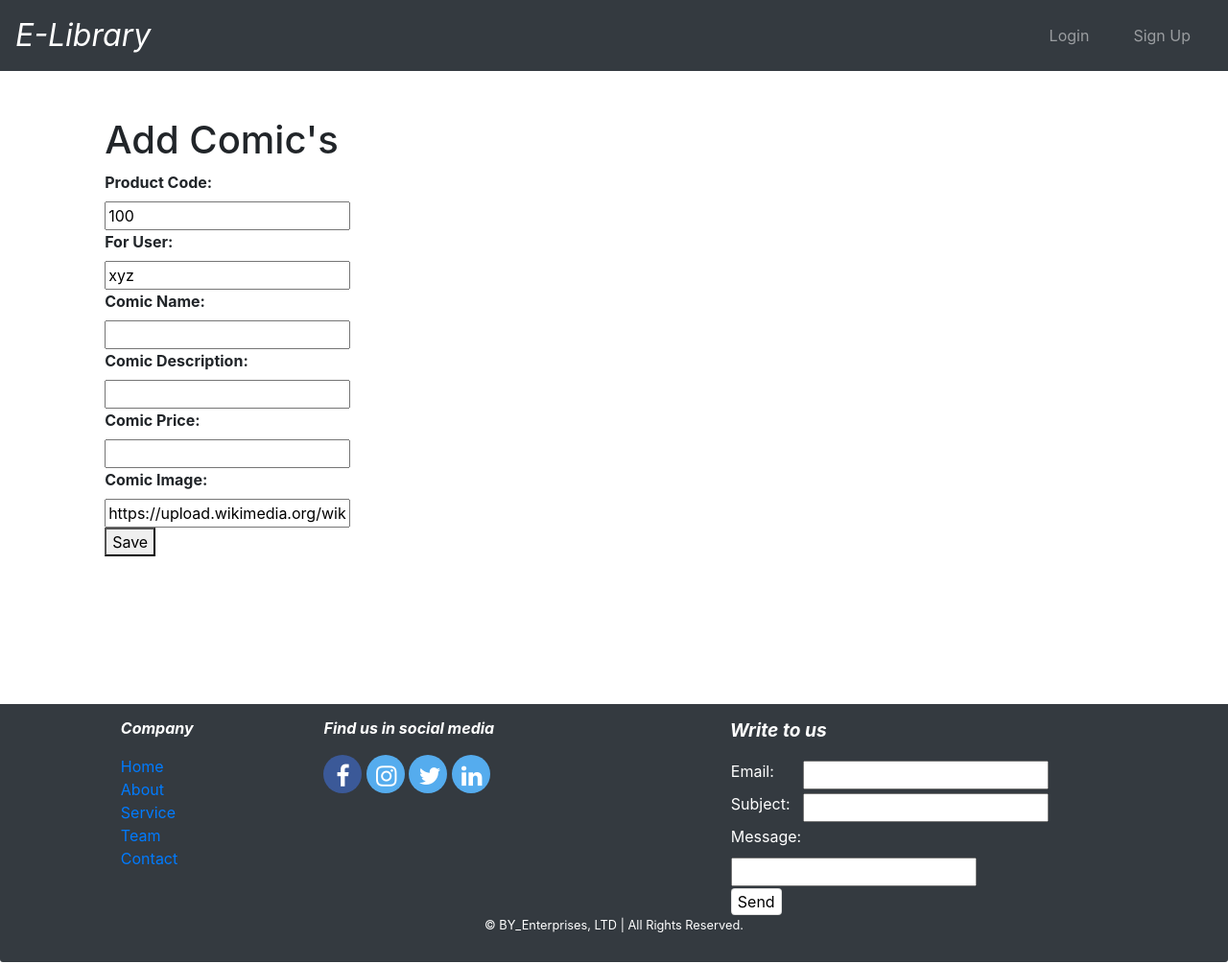
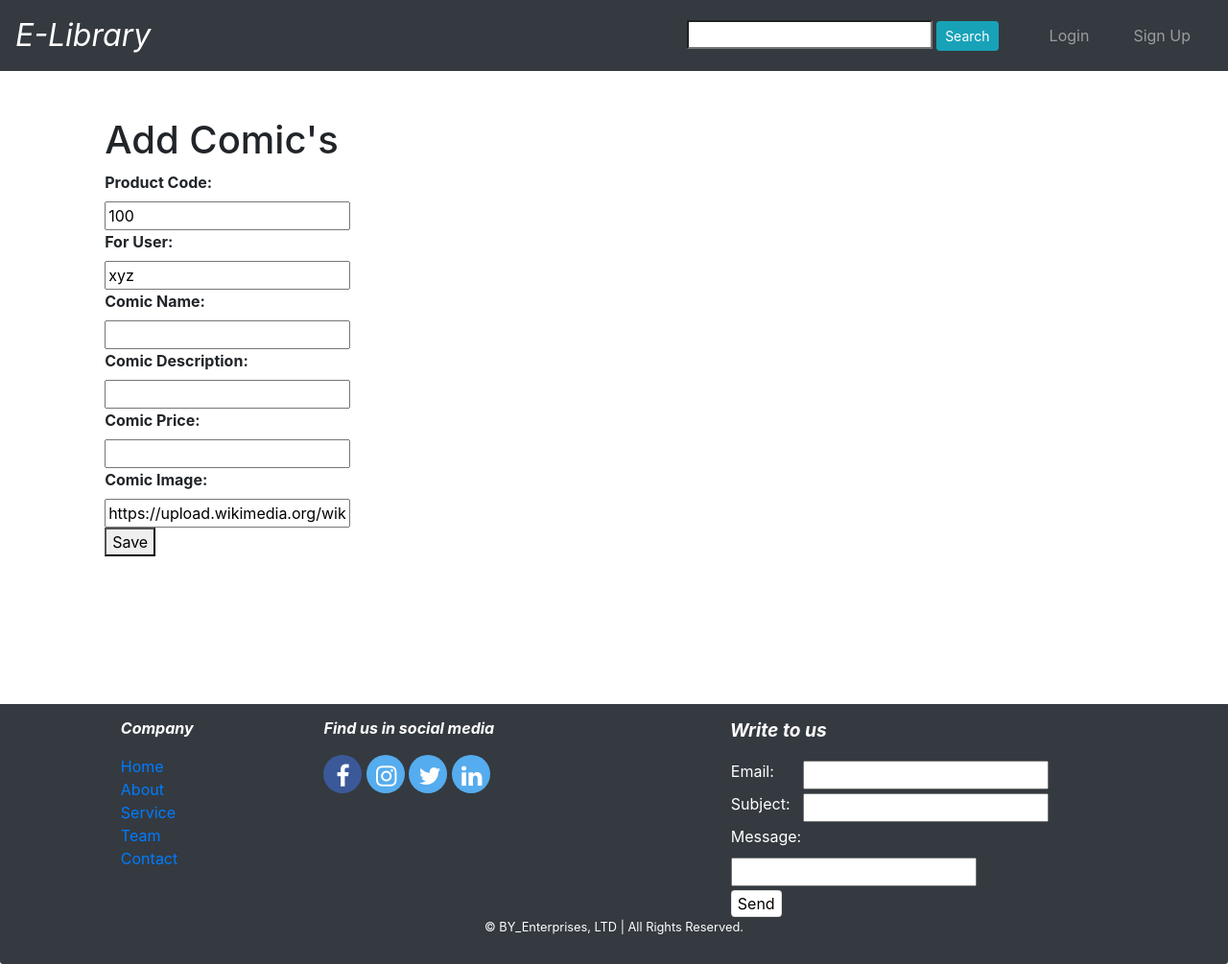
Before and after one commit to Brij123987/E_library, a Django app: page /book/add_c/ in a window 1280 px wide. Shown: the whole page at 96% size. Run offline with Django 4.2, Linux system fonts and the light colour scheme.

Commit message:
commit:36

```diff
--- a/library/book/admin.py
+++ b/library/book/admin.py
@@ -12,9 +12,3 @@ admin.site.register(Newspaper)
 admin.site.register(Comic)
 admin.site.register(Magazine)
 admin.site.register(Contact)
-admin.site.register(TimesofIndia)
-admin.site.register(HindustanTime)
-admin.site.register(IndianExpress)
-admin.site.register(IndiaToday)
-admin.site.register(UploadComic)
-admin.site.register(UploadMagazine)
--- a/library/book/templates/book/base.html
+++ b/library/book/templates/book/base.html
@@ -56,6 +56,12 @@
       <span class="navbar-toggler-icon"></span>
     </button>
     <div class="collapse navbar-collapse" id="navbarNavDropdown" style="justify-content: right;">
+      <form action="{% url 'book:search' %}" method="GET">
+        {% csrf_token %}
+
+        <input type="search" name="item_name">
+        <button type="submit" class="btn btn-info btn-sm">Search</button>
+      </form>
       <ul class="navbar-nav">
         <li class="nav-item">
         {% if user.is_authenticated and user.profile.user_type == 'Admin' %}
@@ -198,6 +204,9 @@
                   <td colspan="2">{{ contact_form.message }}</td>
               </tr>
               <tr>
+                <td><input type="text" name="item_name" value="{{ request.path }}" hidden></td>
+              </tr>
+              <tr>
                   <td colspan="2"><button type="submit" class="card">Send</button></td>
               </tr>
           </table>
--- a/library/book/views.py
+++ b/library/book/views.py
@@ -272,6 +272,7 @@ def send_email(request):
     contact_form = ContactForm(request.POST or None)
 
     if request.method == 'POST':
+        path = request.POST.get('item_name')
         if contact_form.is_valid():
             contact_form.save()
             subject = 'E-Library: (Feedback Email)'
@@ -281,7 +282,7 @@ def send_email(request):
 
             send_mail(subject, message, form_email, recipient_list, fail_silently=False)
 
-            return redirect('book:index')
+            return redirect(str(path))
 
     context = {
         'contact_form': contact_form
```
Also changed, not shown: library/db.sqlite3.
